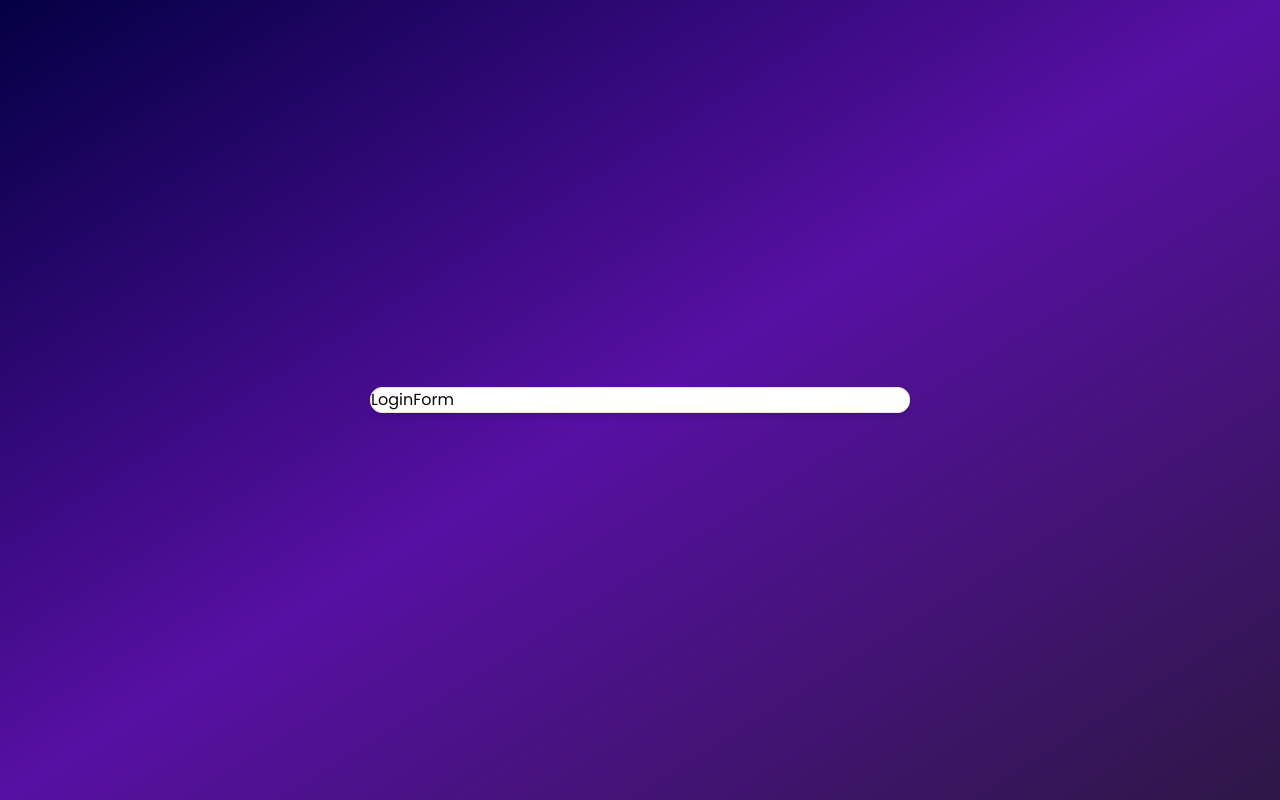
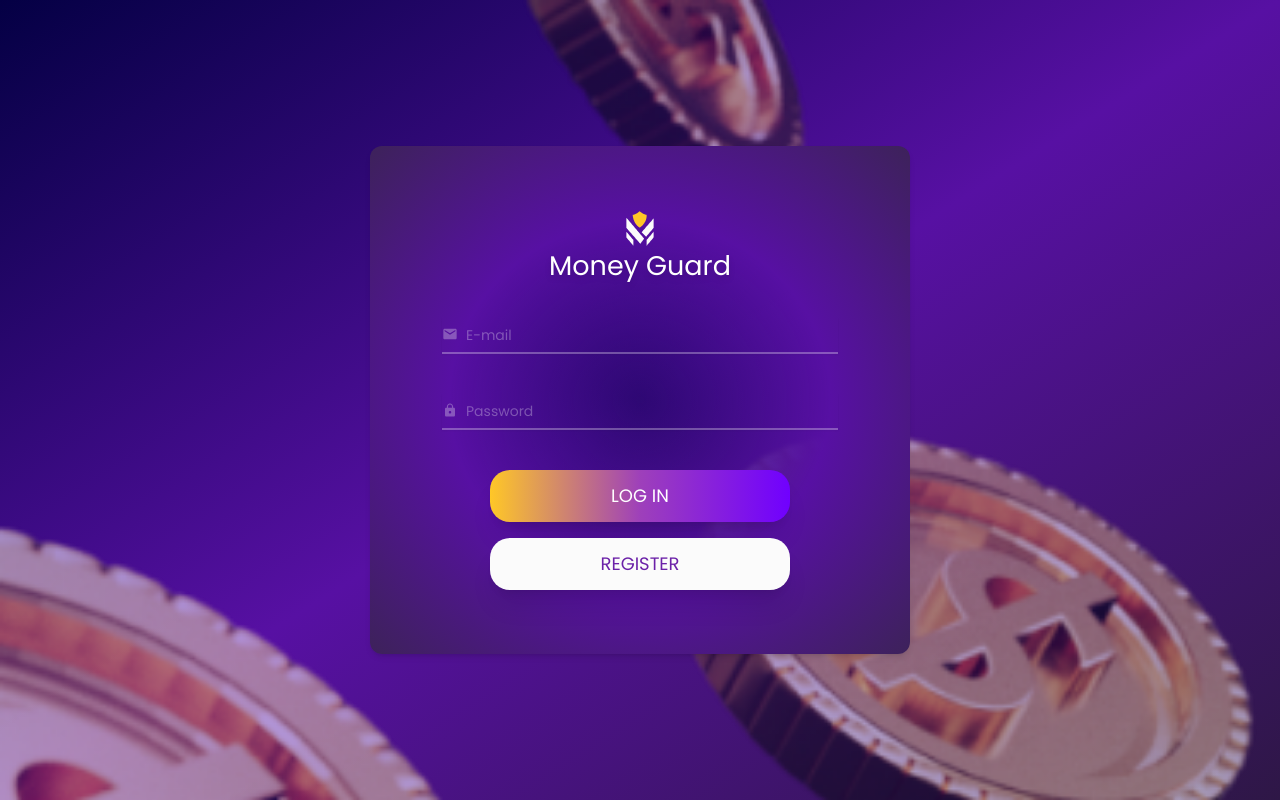
Before and after one commit to lubomir80/Money-Guard, a Next.js app: page /auth/login in a window 1280 px wide. Built offline with nearby package versions, Linux system fonts and the light colour scheme.

Commit message:
CardWrapper & Login form components

```diff
--- a/app/auth/layout.tsx
+++ b/app/auth/layout.tsx
@@ -1,8 +1,14 @@
-import React from 'react'
+'use client'
+import { usePathname } from 'next/navigation'
 
 function AuthLayout({ children }: { children: React.ReactNode }) {
+   const pathname = usePathname()
+   const getLastPathname = pathname.substring(pathname.lastIndexOf('/') + 1)
+
+
    return (
       <main className={`h-full flex flex-col items-center justify-center  bg-no-repeat bg-fixed
+         ${getLastPathname === "register" ? "bg-brush bg-cover bg-center" : "bg-golden bg-contain bg-left"}
        bg-cover bg-center `}>
          {children}
       </main>
--- a/app/globals.css
+++ b/app/globals.css
@@ -6,120 +6,103 @@ html,
 body,
 :root{
    height: 100%;
+   color: #FBFBFB;
 }
+
+:-webkit-scrollbar {
+   width: 8px;
+ }
+
+ ::-webkit-scrollbar-track {
+   background: #fbfbfb33;
+
+ }
+ ::-webkit-scrollbar-thumb {
+   background: #090361c2;
+ }
+
+ ::-webkit-scrollbar-thumb:hover {
+   background: #050044b2;
+ }
+
+/* Chrome, Safari, Edge, Opera */
+input::-webkit-outer-spin-button,
+input::-webkit-inner-spin-button {
+  -webkit-appearance: none;
+  margin: 0;
+}
+
+/* Firefox */
+input[type=number] {
+  -moz-appearance: textfield;
+}
+
+input[type=date]::-webkit-calendar-picker-indicator {
+   background: url(https://cdn3.iconfinder.com/data/icons/linecons-free-vector-icons-pack/32/calendar-16.png) center/80% no-repeat;
+   cursor: pointer;
+   filter: invert(1);
+}
+
+
+input:-webkit-autofill,
+input:-webkit-autofill:hover,
+input:-webkit-autofill:focus{
+  -webkit-text-fill-color: #FBFBFB;
+}
+
 
 @layer base {
    :root {
-
      --background: 0 0% 100%;
-
-    --foreground: 0 0% 3.9%;
-
+     --foreground: 20 14.3% 4.1%;
      --card: 0 0% 100%;
-
-    --card-foreground: 0 0% 3.9%;
-
+     --card-foreground: 20 14.3% 4.1%;
      --popover: 0 0% 100%;
-
-    --popover-foreground: 0 0% 3.9%;
-
-    --primary: 0 0% 9%;
-
-    --primary-foreground: 0 0% 98%;
-
-    --secondary: 0 0% 96.1%;
-
-    --secondary-foreground: 0 0% 9%;
-
-    --muted: 0 0% 96.1%;
-
-    --muted-foreground: 0 0% 45.1%;
-
-    --accent: 0 0% 96.1%;
-
-    --accent-foreground: 0 0% 9%;
-
+     --popover-foreground: 20 14.3% 4.1%;
+     --primary: 24 9.8% 10%;
+     --primary-foreground: 60 9.1% 97.8%;
+     --secondary: 60 4.8% 95.9%;
+     --secondary-foreground: 24 9.8% 10%;
+     --muted: 60 4.8% 95.9%;
+     --muted-foreground: 25 5.3% 44.7%;
+     --accent: 60 4.8% 95.9%;
+     --accent-foreground: 24 9.8% 10%;
      --destructive: 0 84.2% 60.2%;
-
-    --destructive-foreground: 0 0% 98%;
-
-    --border: 0 0% 89.8%;
-
-    --input: 0 0% 89.8%;
-
-    --ring: 0 0% 3.9%;
-
+     --destructive-foreground: 60 9.1% 97.8%;
+     --border: 20 5.9% 90%;
+     --input: 20 5.9% 90%;
+     --ring: 20 14.3% 4.1%;
      --chart-1: 12 76% 61%;
-
      --chart-2: 173 58% 39%;
-
      --chart-3: 197 37% 24%;
-
      --chart-4: 43 74% 66%;
-
      --chart-5: 27 87% 67%;
-
-    --radius: 0.5rem
+     --radius: 0.5rem;
    }
    .dark {
-
-    --background: 0 0% 3.9%;
-
-    --foreground: 0 0% 98%;
-
-    --card: 0 0% 3.9%;
-
-    --card-foreground: 0 0% 98%;
-
-    --popover: 0 0% 3.9%;
-
-    --popover-foreground: 0 0% 98%;
-
-    --primary: 0 0% 98%;
-
-    --primary-foreground: 0 0% 9%;
-
-    --secondary: 0 0% 14.9%;
-
-    --secondary-foreground: 0 0% 98%;
-
-    --muted: 0 0% 14.9%;
-
-    --muted-foreground: 0 0% 63.9%;
-
-    --accent: 0 0% 14.9%;
-
-    --accent-foreground: 0 0% 98%;
-
+     --background: 20 14.3% 4.1%;
+     --foreground: 60 9.1% 97.8%;
+     --card: 20 14.3% 4.1%;
+     --card-foreground: 60 9.1% 97.8%;
+     --popover: 20 14.3% 4.1%;
+     --popover-foreground: 60 9.1% 97.8%;
+     --primary: 60 9.1% 97.8%;
+     --primary-foreground: 24 9.8% 10%;
+     --secondary: 12 6.5% 15.1%;
+     --secondary-foreground: 60 9.1% 97.8%;
+     --muted: 12 6.5% 15.1%;
+     --muted-foreground: 24 5.4% 63.9%;
+     --accent: 12 6.5% 15.1%;
+     --accent-foreground: 60 9.1% 97.8%;
      --destructive: 0 62.8% 30.6%;
-
-    --destructive-foreground: 0 0% 98%;
-
-    --border: 0 0% 14.9%;
-
-    --input: 0 0% 14.9%;
-
-    --ring: 0 0% 83.1%;
-
+     --destructive-foreground: 60 9.1% 97.8%;
+     --border: 12 6.5% 15.1%;
+     --input: 12 6.5% 15.1%;
+     --ring: 24 5.7% 82.9%;
      --chart-1: 220 70% 50%;
-
      --chart-2: 160 60% 45%;
-
      --chart-3: 30 80% 55%;
-
      --chart-4: 280 65% 60%;
-
-    --chart-5: 340 75% 55%
+     --chart-5: 340 75% 55%;
    }
  }
-
-
-
-@layer base {
-  * {
-    @apply border-border outline-ring/50;
-  }
-  body {
-    @apply bg-background text-foreground;
-  }
-}
--- /dev/null
+++ b/components/FormButtons.tsx
@@ -0,0 +1,25 @@
+import Link from "next/link"
+import { Button } from "./ui/button"
+
+interface FormButtonsProps {
+   actionButtonLabel: string,
+   backButtonHref: string,
+   backButtonLabel: string
+}
+
+function FormButtons({ actionButtonLabel, backButtonHref, backButtonLabel }: FormButtonsProps) {
+   return (
+      <div className="flex flex-col gap-4 w-[300px] mx-auto">
+         <Button variant="orange" size="lg" type="submit" className="w-full">
+            {actionButtonLabel}
+         </Button>
+         <Link href={backButtonHref}>
+            <Button size="lg" variant="white">
+               {backButtonLabel}
+            </Button>
+         </Link>
+      </div>
+   )
+}
+
+export default FormButtons
--- a/components/auth/login-form.tsx
+++ b/components/auth/login-form.tsx
@@ -1,15 +1,92 @@
+"use client"
+
 import CardWrapper from '../card/CardWrapper'
+import { IoMdLock } from "react-icons/io";
+import { MdEmail } from "react-icons/md";
+import { useForm } from "react-hook-form"
+import { zodResolver } from "@hookform/resolvers/zod"
+import { LoginSchema, TLoginSchema } from "@/schemas/index"
+import {
+   Form,
+   FormControl,
+   FormField,
+   FormItem,
+   FormMessage,
+} from "@/components/ui/form"
+import { Input } from "@/components/ui/input"
+import FormButtons from '../FormButtons';
 
 
 function LoginForm() {
+   const form = useForm<TLoginSchema>({
+      resolver: zodResolver(LoginSchema),
+      defaultValues: {
+         email: "",
+         password: ""
+      }
+   })
+
+   const onSubmit = (values: TLoginSchema) => {
+      console.log({ values });
+      form.reset()
+   }
+
+
    return (
-      <CardWrapper
-         headerLogo
-         backButtonLabel="Register"
-         backButtonHref="/auth/register"
-         showSocial
-      >
-         <div>LoginForm</div>
+      <CardWrapper headerLogo>
+         <Form {...form}>
+            <form onSubmit={form.handleSubmit(onSubmit)}
+               className="space-y-10 text-left">
+               <FormField
+                  control={form.control}
+                  name="email"
+                  render={({ field }) => (
+                     <FormItem className="relative">
+                        <MdEmail className="
+                           absolute top-2 w-4 h-4 text-whiteText/30" />
+                        <FormControl >
+                           <Input
+                              className="
+                                 pl-6
+                                 border-b-2
+                                 border-whiteText/30
+                                 placeholder:text-whiteText/30
+                                 text-whiteText
+                                 focus:border-whiteText"
+                              placeholder="E-mail"
+                              {...field}
+                              type="email" />
+                        </FormControl>
+                        <FormMessage />
+                     </FormItem>
+                  )}
+               />
+               <FormField
+                  control={form.control}
+                  name="password"
+                  render={({ field }) => (
+                     <FormItem className="relative">
+                        <IoMdLock className="absolute top-2 w-4 h-4 text-whiteText/30" />
+                        <FormControl>
+                           <Input
+                              className="pl-6 border-b-2 border-whiteText/30
+                              placeholder:text-whiteText/30 text-whiteText
+                              focus:border-whiteText"
+                              placeholder="Password"
+                              {...field}
+                              type="password" />
+                        </FormControl>
+                        <FormMessage />
+                     </FormItem>
+                  )}
+               />
+               <FormButtons
+                  actionButtonLabel='log in'
+                  backButtonHref='/auth/register'
+                  backButtonLabel='Register'
+               />
+            </form>
+         </Form>
       </CardWrapper>
    )
 }
--- a/components/card/CardHeader.tsx
+++ b/components/card/CardHeader.tsx
@@ -1,9 +1,35 @@
-import React from 'react'
+import Image from "next/image"
+import { CardHeader } from "../ui/card"
 
-function CardHeader() {
+
+interface CardHeaderProps {
+   headerLogo?: boolean,
+   headerLabel?: string,
+}
+
+
+function CardWrapperHeader({ headerLogo, headerLabel }: CardHeaderProps) {
+
+   const isHeaderLabel = headerLogo ?
+      (<div className="flex items-center justify-center flex-col">
+         <Image src="/logo.png" alt="" width={36} height={36} />
+         <h1 className={"text-[27px] drop-shadow-md"}>
+            Money Guard
+         </h1>
+      </div>) : null
+
+   const isHeaderTitle = headerLabel ?
+      <h2 className='text-[30px]  text-center'>
+         {headerLabel}
+      </h2> : null
+
+
    return (
-      <div>CardHeader</div>
+      <CardHeader className="items-center">
+         {isHeaderLabel}
+         {isHeaderTitle}
+      </CardHeader>
    )
 }
 
-export default CardHeader
+export default CardWrapperHeader
--- a/components/card/CardWrapper.tsx
+++ b/components/card/CardWrapper.tsx
@@ -3,18 +3,15 @@
 import {
    Card,
    CardContent,
-   CardDescription,
    CardFooter,
-   CardHeader,
-   CardTitle,
 } from "@/components/ui/card"
+import CardWrapperHeader from "./CardHeader"
+
 
 interface CardWrapperProps {
    children: React.ReactNode,
    headerLogo?: boolean,
    headerLabel?: string,
-   backButtonLabel: string,
-   backButtonHref: string,
    showSocial?: boolean
 }
 
@@ -22,13 +19,22 @@ function CardWrapper({
    children,
    headerLogo,
    headerLabel,
-   backButtonLabel,
-   backButtonHref,
    showSocial
 }: CardWrapperProps) {
+
+
+
+
    return (
-      <Card className="w-[540px] shadow-md">
-         {children}
+      <Card className="w-[540px] shadow-md text-white px-12 py-10  bg-gradient-radial from-[#0500447e] via-[#5710a3] to-[#3d225a]">
+         <CardWrapperHeader headerLogo={headerLogo} headerLabel={headerLabel} />
+         <CardContent className="flex flex-col ">
+            {children}
+         </CardContent>
+         {showSocial ?
+            <CardFooter>
+               <div> // TO DO SOCIALS</div>
+            </CardFooter> : null}
       </Card>
    )
 }
--- a/components/ui/button.tsx
+++ b/components/ui/button.tsx
@@ -5,7 +5,7 @@ import { cva, type VariantProps } from "class-variance-authority"
 import { cn } from "@/lib/utils"
 
 const buttonVariants = cva(
-  "inline-flex items-center justify-center gap-2 whitespace-nowrap rounded-md text-sm font-medium transition-colors focus-visible:outline-none focus-visible:ring-1 focus-visible:ring-ring disabled:pointer-events-none disabled:opacity-50 [&_svg]:pointer-events-none [&_svg]:size-4 [&_svg]:shrink-0",
+   "inline-flex items-center justify-center gap-2 whitespace-nowrap rounded-md text-[18px]  transition-colors leading-7 focus-visible:outline-none focus-visible:ring-1 focus-visible:ring-ring disabled:pointer-events-none disabled:opacity-50 [&_svg]:pointer-events-none [&_svg]:size-4 [&_svg]:shrink-0 ",
    {
       variants: {
          variant: {
@@ -19,12 +19,15 @@ const buttonVariants = cva(
                "bg-secondary text-secondary-foreground shadow-sm hover:bg-secondary/80",
             ghost: "hover:bg-accent hover:text-accent-foreground",
             link: "text-primary underline-offset-4 hover:underline",
+            orange: "bg-gradient-to-r from-[#FFC727] via-[#9E40BA] to-[#7000FF] shadow-xl",
+            white: "bg-whiteText text-purple-800 shadow-xl",
+            exit: "flex bg-transparent capitalize hover:bg-transparent [&_svg]:size-5 [&_svg]:shrink-0 gap-1 px-2 py-2",
+            close: " text-[#9E40BA] [&_svg]:size-5 bg-transparent hover:text-[#7000FF] hover: bg-transparent border-none shadow-none"
          },
          size: {
             default: "h-9 px-4 py-2",
-        sm: "h-8 rounded-md px-3 text-xs",
-        lg: "h-10 rounded-md px-8",
-        icon: "h-9 w-9",
+            sm: "px-3 py-1 rounded-full capitalize text-[14px]",
+            lg: "p-3 rounded-[20px] uppercase w-full max-w-[300px]",
          },
       },
       defaultVariants: {
--- a/components/ui/card.tsx
+++ b/components/ui/card.tsx
@@ -9,7 +9,7 @@ const Card = React.forwardRef<
    <div
       ref={ref}
       className={cn(
-      "rounded-xl border bg-card text-card-foreground shadow",
+         "rounded-xl bg-card text-card-foreground shadow-xl",
          className
       )}
       {...props}
--- a/components/ui/input.tsx
+++ b/components/ui/input.tsx
@@ -8,7 +8,7 @@ const Input = React.forwardRef<HTMLInputElement, React.ComponentProps<"input">>(
          <input
             type={type}
             className={cn(
-          "flex h-9 w-full rounded-md border border-input bg-transparent px-3 py-1 text-base shadow-sm transition-colors file:border-0 file:bg-transparent file:text-sm file:font-medium file:text-foreground placeholder:text-muted-foreground focus-visible:outline-none focus-visible:ring-1 focus-visible:ring-ring disabled:cursor-not-allowed disabled:opacity-50 md:text-sm",
+               "flex h-9 w-full bg-transparent px-3 py-1 text-base shadow-sm transition-colors file:border-0 file:bg-transparent file:text-sm file:font-medium file:text-foreground placeholder:text-muted-foreground focus-visible:outline-none disabled:cursor-not-allowed disabled:opacity-50 md:text-sm   autofill:shadow-[inset_0_0_0px_1000px_rgb(122,86,161)] ",
                className
             )}
             ref={ref}
--- a/package.json
+++ b/package.json
@@ -24,6 +24,7 @@
     "react": "^19.0.0",
     "react-dom": "^19.0.0",
     "react-hook-form": "^7.54.2",
+    "react-icons": "^5.5.0",
     "tailwind-merge": "^3.0.2",
     "tailwindcss-animate": "^1.0.7",
     "zod": "^3.24.2"
--- /dev/null
+++ b/schemas/index.ts
@@ -0,0 +1,11 @@
+import * as z from "zod"
+
+export const LoginSchema = z.object({
+   email: z.string().email({
+      message: "Email is required"
+   }),
+   password: z.string().min(1, {
+      message: "Password is required"
+   })
+})
+export type TLoginSchema = z.infer<typeof LoginSchema>
--- a/tailwind.config.ts
+++ b/tailwind.config.ts
@@ -12,6 +12,8 @@ export default {
          colors: {
             background: 'hsl(var(--background))',
             foreground: 'hsl(var(--foreground))',
+            whiteText: "#FBFBFB",
+            mango: "#FF868D",
             card: {
                DEFAULT: 'hsl(var(--card))',
                foreground: 'hsl(var(--card-foreground))'
@@ -55,7 +57,12 @@ export default {
             lg: 'var(--radius)',
             md: 'calc(var(--radius) - 2px)',
             sm: 'calc(var(--radius) - 4px)'
-  		}
+         },
+         backgroundImage: {
+            'gradient-radial': 'radial-gradient(var(--tw-gradient-stops))',
+            'golden': "url('../public/golden.png')",
+            'brush': "url('../public/brush-hand.png')",
+         },
       }
    },
    plugins: [require("tailwindcss-animate")],
```
Also changed, not shown: 1 other file (tests, documents, lock files or other folders). Lines whose indentation alone changed are shown as unchanged.
